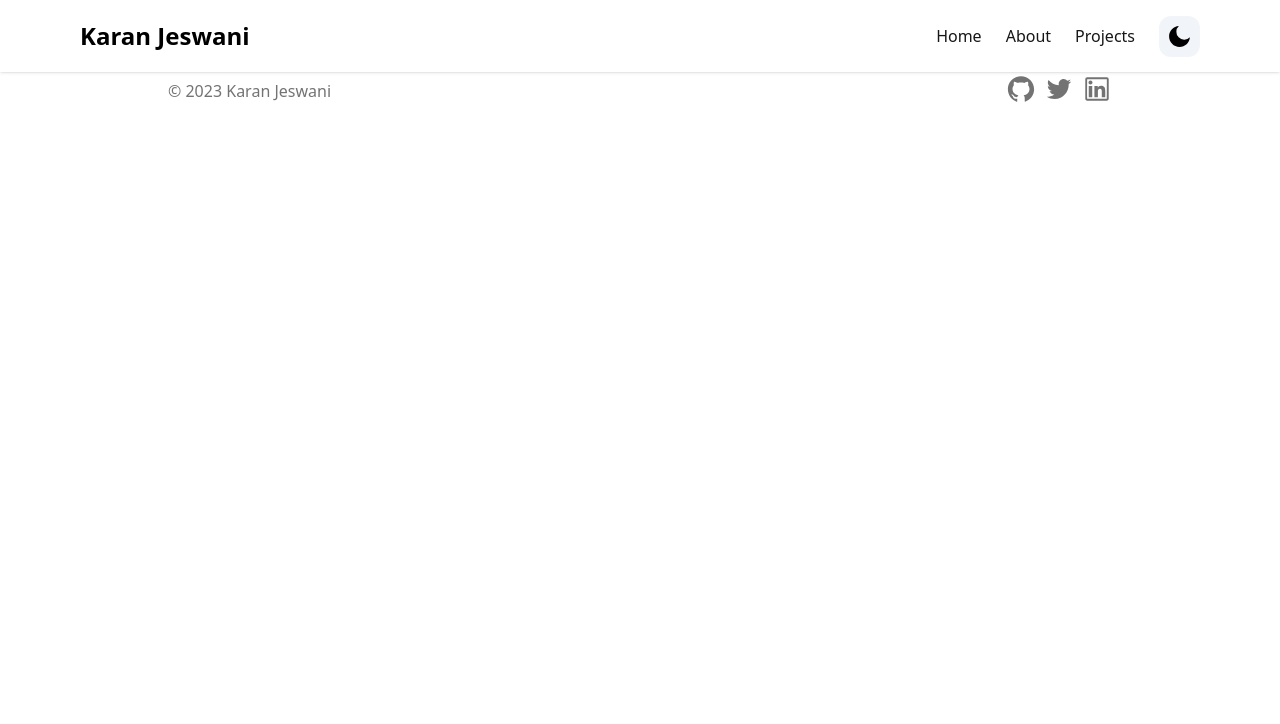
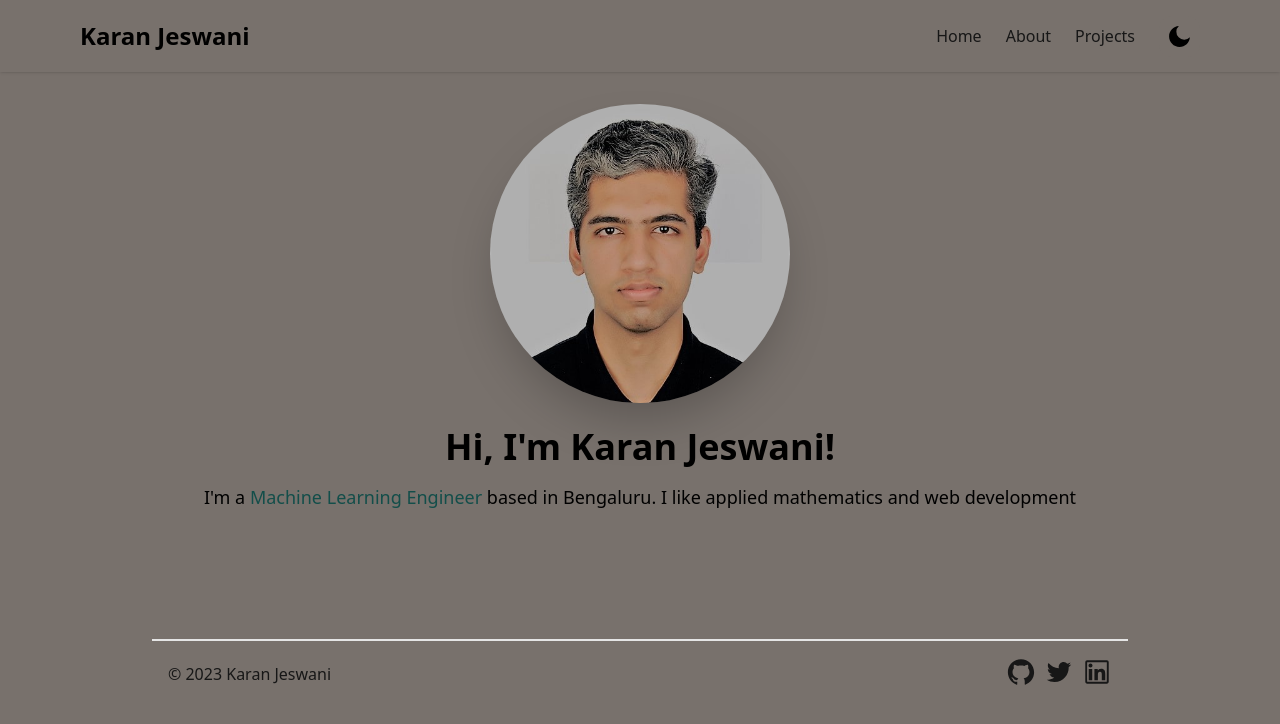
Before and after one commit to codewithkaranjeswani/nextjs-portfolio, a Next.js app: page / in a window 1280 px wide. Shown: the top 724 px of the page. Built offline with nearby package versions, Linux system fonts and the light colour scheme.

Commit message:
added basic hero section

```diff
--- a/package.json
+++ b/package.json
@@ -1,5 +1,5 @@
 {
-  "name": "temp",
+  "name": "portfolio",
   "version": "0.1.0",
   "private": true,
   "scripts": {
@@ -26,6 +26,8 @@
     "@types/react-scroll": "^1.8.6",
     "autoprefixer": "^10.4.13",
     "postcss": "^8.4.21",
-    "tailwindcss": "^3.2.4"
+    "tailwindcss": "^3.3.2",
+    "prettier": "^2.8.8",
+    "prettier-plugin-tailwindcss": "^0.3.0"
   }
 }
--- a/src/app/layout.tsx
+++ b/src/app/layout.tsx
@@ -16,7 +16,7 @@ export default function RootLayout({
         head.tsx. Find out more at https://beta.nextjs.org/docs/api-reference/file-conventions/head
       */}
       <head />
-      <body className="dark:bg-stone-900">
+      <body className="bg-stone-500 dark:bg-stone-800">
         <ThemeProvider enableSystem={true} attribute="class">
           <Navbar />
           {children}
--- a/src/app/page.tsx
+++ b/src/app/page.tsx
@@ -1,14 +1,9 @@
-// import AboutSection from "@/components/AboutSection"
-// import HeroSection from "@/components/HeroSection"
-// import ProjectsSection from "@/components/ProjectsSection"
+import HeroSection from "@/src/components/HeroSection"
 
 export default function Home() {
   return (
     <main className="mx-auto max-w-3xl px-4 sm:px-6 md:max-w-5xl ">
-      <div>Hello, World</div>
-      {/* <HeroSection />
-      <AboutSection />
-      <ProjectsSection /> */}
+      <HeroSection />
     </main>
   );
 }
--- a/src/components/Footer.tsx
+++ b/src/components/Footer.tsx
@@ -10,13 +10,13 @@ const Footer = () => {
     <footer className="mx-auto max-w-3xl px-4 sm:px-6 md:max-w-5xl ">
       <hr className="w-full h-0.5 mx-auto mt-8 bg-neutral-200 border-0"></hr>
       <div className="mx-auto  p-4 flex flex-col text-center text-neutral-900 md:flex-row md:justify-between">
-        <div className="flex flex-row items-center justify-center space-x-1 text-neutral-500 dark:text-neutral-100">
+        <div className="flex flex-row items-center justify-center space-x-1 text-neutral-900 dark:text-neutral-100">
           © 2023 Karan Jeswani<a href="/" className="hover:underline"></a>
         </div>
         <div className="flex flex-row items-center justify-center space-x-2 mb-1">
           <a href="https://github.com/codewithkaranjeswani" rel="noreferrer" target="_blank">
             <AiOutlineGithub
-              className="hover:-translate-y-1 transition-transform cursor-pointer text-neutral-500 dark:text-neutral-100"
+              className="hover:-translate-y-1 transition-transform cursor-pointer text-neutral-900 dark:text-neutral-100"
               size={30}
             />
           </a>
@@ -26,7 +26,7 @@ const Footer = () => {
             target="_blank"
           >
             <AiOutlineTwitter
-              className="hover:-translate-y-1 transition-transform cursor-pointer text-neutral-500 dark:text-neutral-100"
+              className="hover:-translate-y-1 transition-transform cursor-pointer text-neutral-900 dark:text-neutral-100"
               size={30}
             />
           </a>
@@ -37,7 +37,7 @@ const Footer = () => {
             target="_blank"
           >
             <AiOutlineLinkedin
-              className="hover:-translate-y-1 transition-transform cursor-pointer text-neutral-500 dark:text-neutral-100"
+              className="hover:-translate-y-1 transition-transform cursor-pointer text-neutral-900 dark:text-neutral-100"
               size={30}
             />
           </a>
--- /dev/null
+++ b/src/components/HeroSection.tsx
@@ -0,0 +1,23 @@
+"use client"
+import React from 'react'
+import Image from "next/image"
+
+function HeroSection() {
+    return (
+        <section id="home">
+            <div className="flex flex-col text-center items-center justify-center my-10 py-16">
+                <div>
+                    <Image className="rounded-full shadow-2xl" src="/faceimg.jpg" alt="my face image" priority={false} quality={75} width={300} height={300} />
+                </div>
+                <div>
+                    <h1 className="font-bold text-4xl mt-6">Hi, I&#39;m Karan Jeswani!</h1>
+                    <p className="text-lg mt-4 mb-6">I&#39;m a{" "}
+                    <span className="semi-bold text-teal-900">Machine Learning Engineer{" "}</span>
+                    based in Bengaluru. I like applied mathematics and web development</p>
+                </div>
+            </div>
+        </section>
+    )
+}
+
+export default HeroSection
--- a/src/components/Navbar.tsx
+++ b/src/components/Navbar.tsx
@@ -1,6 +1,5 @@
-"use client" // this is a client component
-import React from "react"
-import { useState } from "react"
+"use client"
+import React, { useEffect, useState } from "react"
 import { Link } from "react-scroll/modules"
 import { usePathname } from "next/navigation"
 import { useTheme } from "next-themes"
@@ -29,11 +28,22 @@ const NAV_ITEMS: Array<NavItem> = [
 
 export default function Navbar() {
   const { systemTheme, theme, setTheme } = useTheme()
+  const [mounted, setMounted] = useState(false)
   const currentTheme = theme === "system" ? systemTheme : theme
+  // console.log(`theme = ${theme}`)
+  // console.log(`currentTheme = ${currentTheme}`)
+  // console.log(`systemTheme = ${systemTheme}`)
   const pathname = usePathname()
   const [navbar, setNavbar] = useState(false)
+  // useEffect only runs on the client, so now we can safely show the UI
+  useEffect(() => {
+    setMounted(true)
+  }, [])
+  if (!mounted) {
+    return null;
+  }
   return (
-    <header className="w-full mx-auto px-4 sm:px-20 fixed top-0 z-50 shadow bg-white dark:bg-stone-900 dark:border-b dark:border-stone-600">
+    <header className="w-full mx-auto px-4 sm:px-20 fixed top-0 z-50 shadow bg-stone-500 dark:bg-stone-800 dark:border-b dark:border-stone-600">
       <div className="justify-between md:items-center md:flex">
         <div>
           <div className="flex items-center justify-between py-3 md:py-5 md:block">
@@ -65,7 +75,7 @@ export default function Navbar() {
                     key={idx}
                     to={item.page}
                     className={
-                      "block lg:inline-block text-neutral-900  hover:text-neutral-500 dark:text-neutral-100"
+                      "block lg:inline-block text-neutral-900  hover:text-neutral-700 dark:text-neutral-100 dark:hover:text-neutral-300"
                     }
                     activeClass="active"
                     spy={true}
@@ -81,16 +91,16 @@ export default function Navbar() {
               {currentTheme === "dark" ? (
                 <button
                   onClick={() => setTheme("light")}
-                  className="bg-slate-100 p-2 rounded-xl"
+                  className="bg-stone-500 dark:bg-stone-800 p-2 rounded-xl"
                 >
-                  <RiSunLine size={25} color="black" />
+                  <RiSunLine size={25} color="white" />
                 </button>
               ) : (
                 <button
                   onClick={() => setTheme("dark")}
-                  className="bg-slate-100 p-2 rounded-xl"
+                  className="bg-stone-500 dark:bg-stone-800 p-2 rounded-xl"
                 >
-                  <RiMoonFill size={25} />
+                  <RiMoonFill size={25} color="black" />
                 </button>
               )}
             </div>
--- a/tailwind.config.js
+++ b/tailwind.config.js
@@ -2,12 +2,9 @@
 module.exports = {
   darkMode: "class",
   content: [
-    "./app/**/*.{js,ts,jsx,tsx}",
-    "./pages/**/*.{js,ts,jsx,tsx}",
-    "./components/**/*.{js,ts,jsx,tsx}",
-
-    // Or if using `src` directory:
-    "./src/**/*.{js,ts,jsx,tsx}",
+    "./src/app/**/*.{js,ts,jsx,tsx}",
+    "./src/pages/**/*.{js,ts,jsx,tsx}",
+    "./src/components/**/*.{js,ts,jsx,tsx}",
   ],
   theme: {
     extend: {
@@ -43,4 +40,4 @@ module.exports = {
     },
   },
   plugins: [],
-}
+};
```
Also changed, not shown: public/faceimg.jpg (added).
